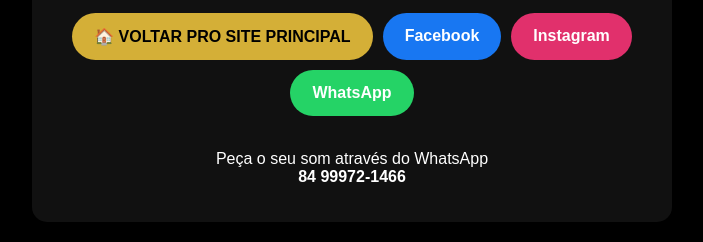
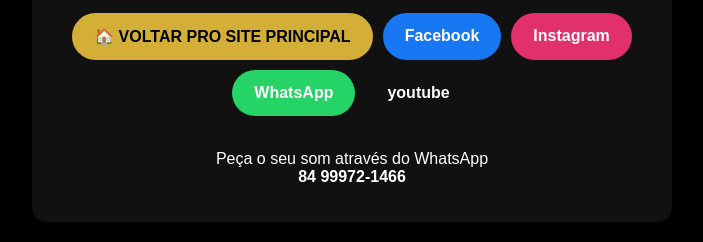
Before and after one commit to msquashbass/radio-bass-rock, a plain HTML site: page radio/index.html in a window 1280 px wide. Shown: the part 630-872 px from the top of the page, without its empty margins (288-991 px from the left). Drawn offline with Linux system fonts and the light colour scheme.

Commit message:
Update index.html

```diff
--- a/radio/index.html
+++ b/radio/index.html
@@ -26,6 +26,7 @@ body{background:#000;color:#fff;font-family:Arial;text-align:center;margin:0;pad
 <a class="face" href="https://www.facebook.com/share/1E4yePTXdn/" target="_blank">Facebook</a>
 <a class="insta" href="https://www.instagram.com/webradiobass.com.br" target="_blank">Instagram</a>
 <a class="whats" href="https://wa.me/5584999721466" target="_blank">WhatsApp</a>
+<a class="youtu" href="https://www.youtube.com/@marciosquashplayer">youtube</a>
 </div>
 <br>
 <p>Peça o seu som através do WhatsApp<br><b>84 99972-1466</b></p>
```
